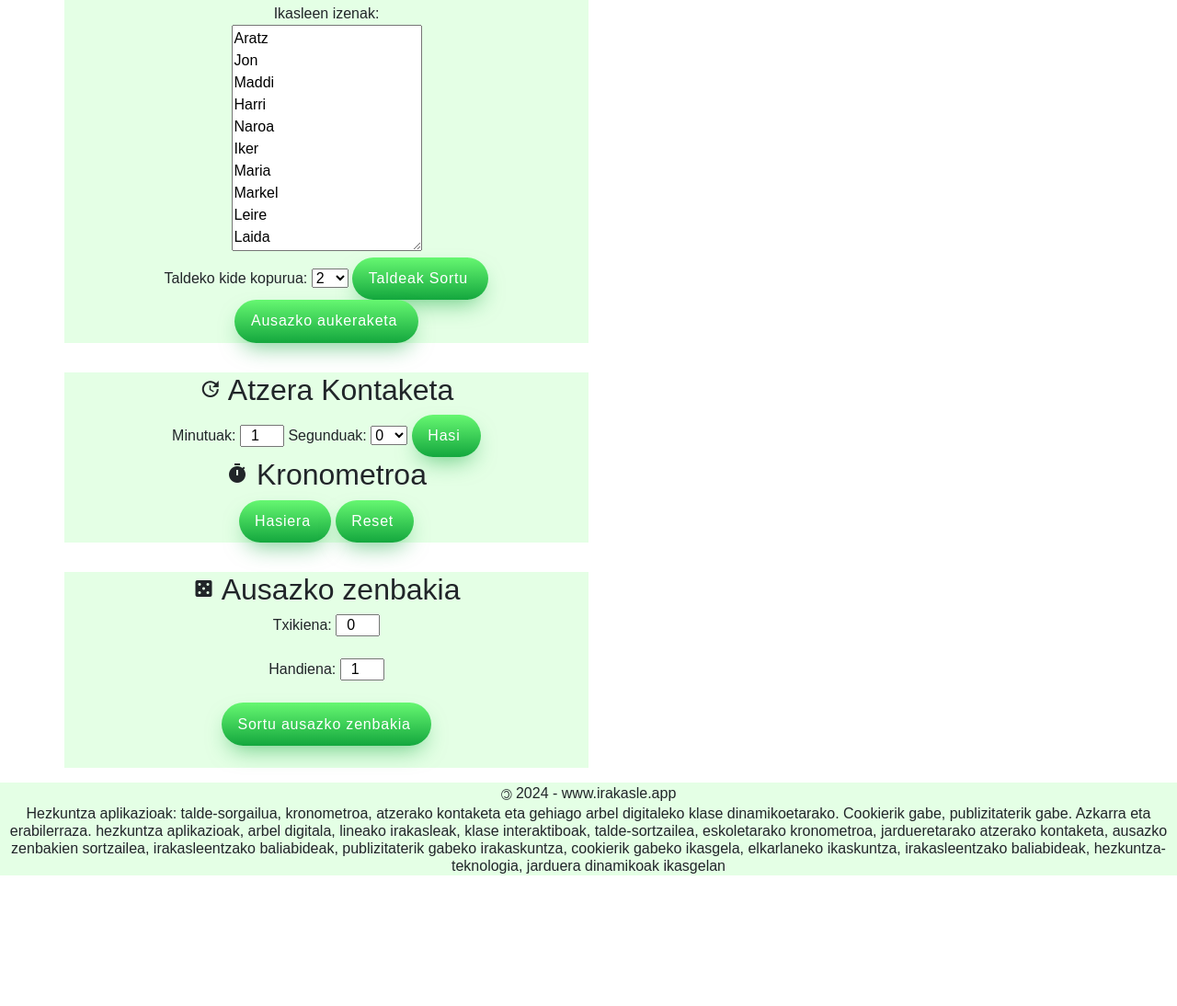
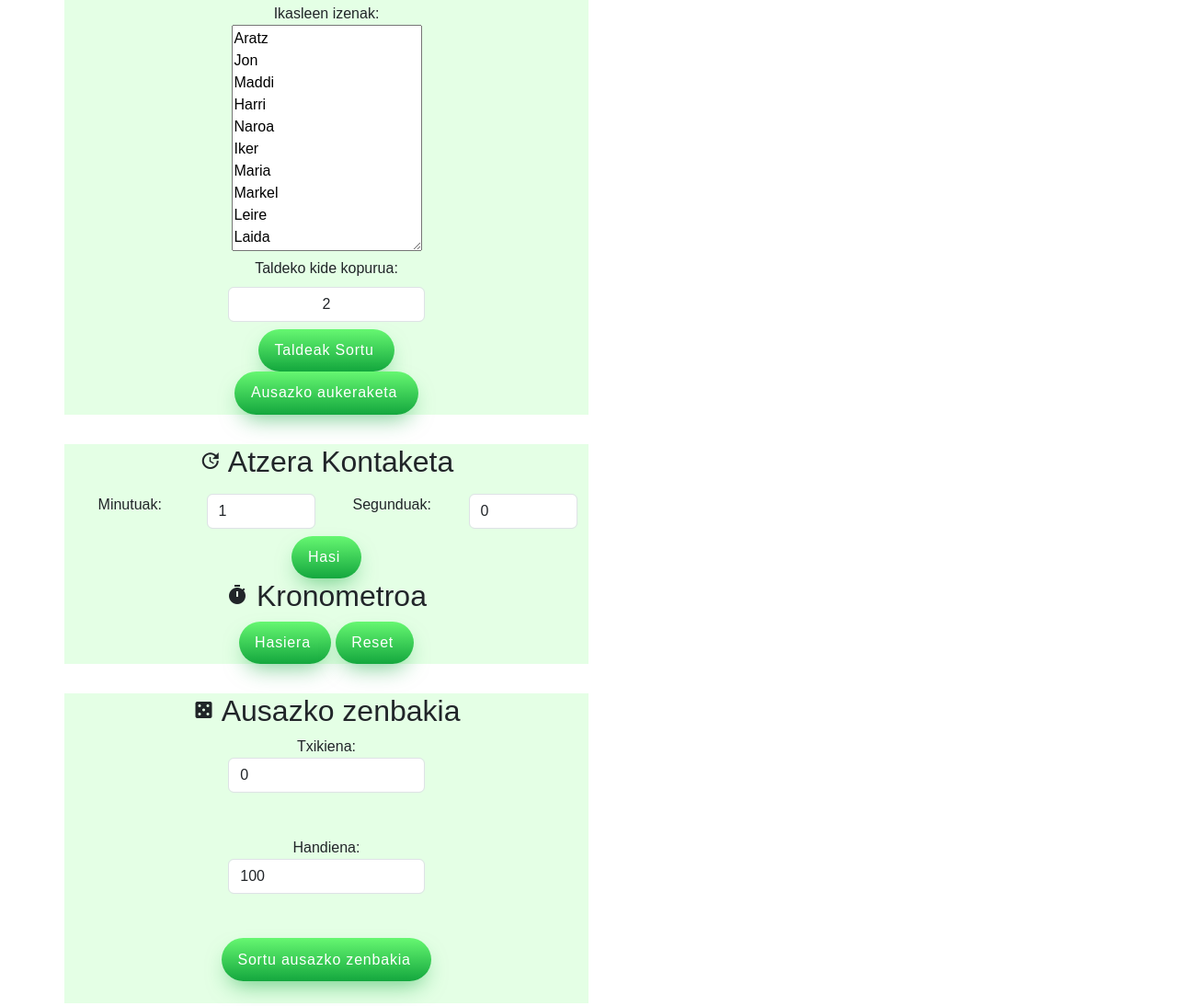
Before and after one commit to hodeiez/irakasleapp, a plain HTML site: page index.html in a window 1280 px wide. Shown: the part 513-1607 px from the top of the page at 92% size. Before the commit the page ends 1473 px from the top, so only its background shows below. Drawn offline with nearby package versions, Linux system fonts and the light colour scheme.

Commit message:
css txukun

```diff
--- a/index.html
+++ b/index.html
@@ -36,10 +36,10 @@
 
 
 
-		input[type=number] {
+		/* input[type=number] {
 			font-size: 2em;
 			padding: 10px;
-		}
+		} */
 
 		button {
 			font-family: inherit;
@@ -88,7 +88,7 @@
 
 		#zutabe3 {
 
-			font-size: 180px;
+			font-size: 12em;
 			color: #FFFFFF;
 			background: #FFFFFF;
 			text-shadow: 2px 2px 0 #4CAF50, 2px -2px 0 #4CAF50, -2px 2px 0 #4CAF50, -2px -2px 0 #4CAF50, 2px 0px 0 #4CAF50, 0px 2px 0 #4CAF50, -2px 0px 0 #4CAF50, 0px -2px 0 #4CAF50;
@@ -98,12 +98,12 @@
 
 		#zutabe4 {
 			color: #4CAF50;
-			font-size: 180px;
+			font-size: 12em;
 		}
 	</style>
 </head>
 
-<body>
+<body >
 
 	<div id="burua">
 		<h1> <i class="material-icons">pending_actions</i> irakasle-app - 0.91 beta</h1>
@@ -152,7 +152,9 @@ Leire
 Laida</textarea> </br>
 
 					<label for="talde-integranteak">Taldeko kide kopurua:</label>
-					<select id="talde-integranteak">
+					<div class="row justify-content-center py-2">
+					<div class="col-5">
+					<select id="talde-integranteak" class="form-control text-center">
 						<option value="2">2</option>
 						<option value="3">3</option>
 						<option value="4">4</option>
@@ -163,7 +165,8 @@ Laida</textarea> </br>
 						<option value="9">9</option>
 						<option value="10">10</option>
 					</select>
-
+				</div>
+				</div>
 					<button type="button" onclick="taldeakSortu()">Taldeak Sortu</button><br>
 					<button id="randomNameBtn" type="button" onclick="selectRandomName()">Ausazko aukeraketa</button>
 				</form>
@@ -180,10 +183,16 @@ Laida</textarea> </br>
 		<div class="atzeraKonta row py-3 ">
 			<div class="atzeraKontaForm col-md-6 m-auto text-center berdeAtzea">
 				<h2> <i class="material-icons">update</i> Atzera Kontaketa</h2>
-				<label for="minutes">Minutuak:</label>
-				<input type="number" id="minutes" min="0" value="1" style="width:3em;height:1px;font-size:1em">
-				<label for="seconds">Segunduak:</label>
-				<select id="seconds">
+				<div class="row  py-2">
+				<label for="minutes" class="col-3">Minutuak:</label>
+
+					<div class="col-3">
+				<input type="number" id="minutes" min="0" value="1" class="form-control">
+				</div>
+
+				<label for="seconds" class="col-3">Segunduak:</label>
+					<div class="col-3">
+				<select id="seconds" class="form-control">
 					<option value="0">0</option>
 					<option value="10">10</option>
 					<option value="20">20</option>
@@ -191,6 +200,8 @@ Laida</textarea> </br>
 					<option value="40">40</option>
 					<option value="50">50</option>
 				</select>
+				</div>
+				</div>
 				<button id="startBtn">Hasi</button>
 				</br>
 				<h2><i class="material-icons">timer</i> Kronometroa </h2>
@@ -198,7 +209,7 @@ Laida</textarea> </br>
 				<button id="berrabiaraziBtn">Reset</button>
 			</div>
 			<div class="col-md-6 m-auto">
-				<div id="zutabe3">
+				<div id="zutabe3" class="text-center">
 					<!-- Hemen atzerakontua ikusiko da -->
 				</div>
 			</div>
@@ -206,17 +217,27 @@ Laida</textarea> </br>
 		<div class="ausazkoa row py-3 ">
 			<div class="ausazkoForm col-md-6 m-auto text-center berdeAtzea">
 				<h2><i class="material-icons">casino</i> Ausazko zenbakia</h2>
-				<label for="minZenb">Txikiena:</label>
-				<input type="number" id="minZenb" min="0" value="0" style="width:3em;height:1px;font-size:1em">
+
+				<label for="minZenb" class="col-3">Txikiena:</label>
+				<div class="row justify-content-center">
+					<div class="col-5">
+
+				<input type="number" id="minZenb" min="0" value="0" class="form-control">
+			</div>
+			</div>
 				<br><br>
-				<label for="maxZenb">Handiena:</label>
-				<input type="number" id="maxZenb" min="0" value="100" style="width:3em;height:1px;font-size:1em">
+				<label for="maxZenb" class="col-3">Handiena:</label>
+				<div class="row justify-content-center">
+					<div class="col-5">
+				<input type="number" id="maxZenb" min="0" value="100" class="form-control" >
+			</div>
+			</div>
 				<br><br>
 				<button id="sortuBtn">Sortu ausazko zenbakia</button>
 				<br><br>
 			</div>
 			<div class="col-md-6 m-auto">
-				<div id="zutabe4">
+				<div id="zutabe4" class="text-center">
 					<!-- ausazko zenbakia erakusteko-->
 				</div>
 			</div>
@@ -244,14 +265,15 @@ Laida</textarea> </br>
 
 	<script>
 		function taldeakSortu() {
+
 			let izenak = document.getElementById("izenak").value.trim().split("\n");
 			let taldeIntegranteak = parseInt(document.getElementById("talde-integranteak").value);
 			let taldeak = [];
 
 			// Izenak taldeetan banatu
-			while (izenak.length > 0 && taldeak.length < taldeIntegranteak) {
+			while (izenak.length > 0 ) {
 				let taldea = [];
-				for (var i = 0; i < taldeIntegranteak; i++) {
+				for (var i = 0; i < taldeIntegranteak && izenak.length>0; i++) {
 						let aleatoriokoIndizea = Math.floor(Math.random() * izenak.length);
 						taldea.push(izenak[aleatoriokoIndizea].trim());
 						izenak.splice(aleatoriokoIndizea, 1);
@@ -261,11 +283,12 @@ Laida</textarea> </br>
 
 			// Taldeen zerrenda erakutsi orrialdean
 			function taldeenHTML(taldeak){
-				return taldeak.map((taldea,izena)=>`
+
+				return taldeak.map((taldea,index)=>`
 				<div>
 					<strong>${index +1}.Taldea:</strong>
 					${taldea.join(' | ')}
-				</div>`).join('')
+				</div> </br>`).join('')
 			}
 
 			document.getElementById("zutabe2").innerHTML = taldeenHTML(taldeak);
```
